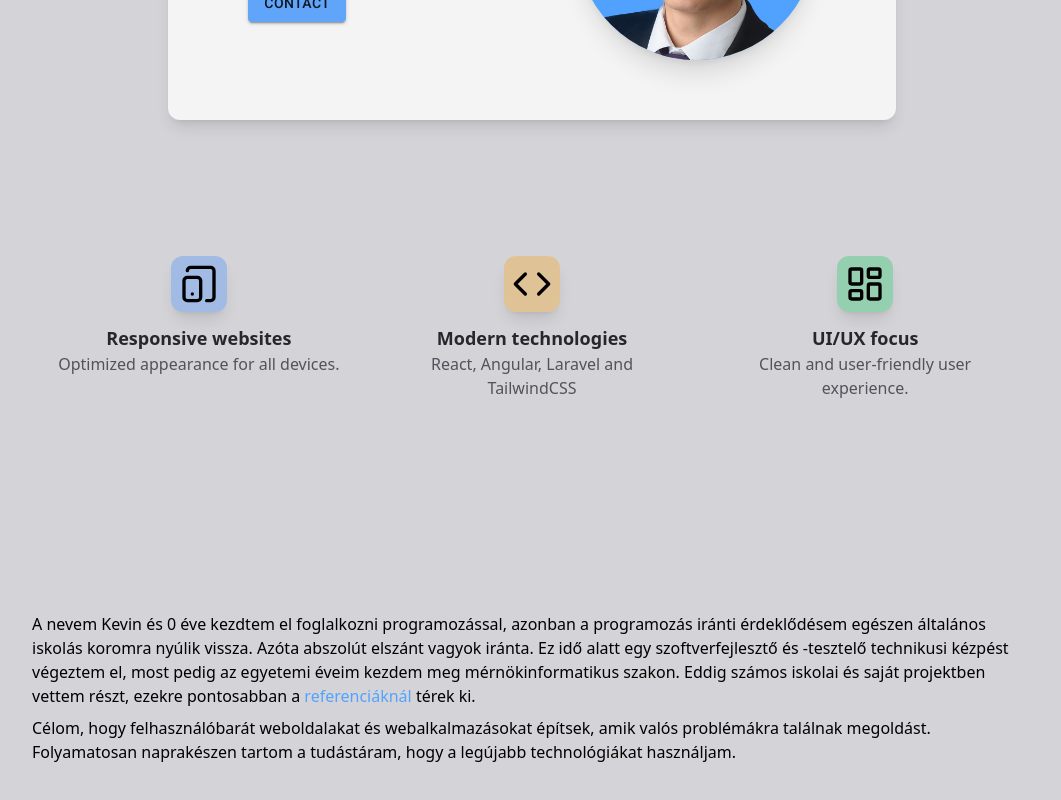
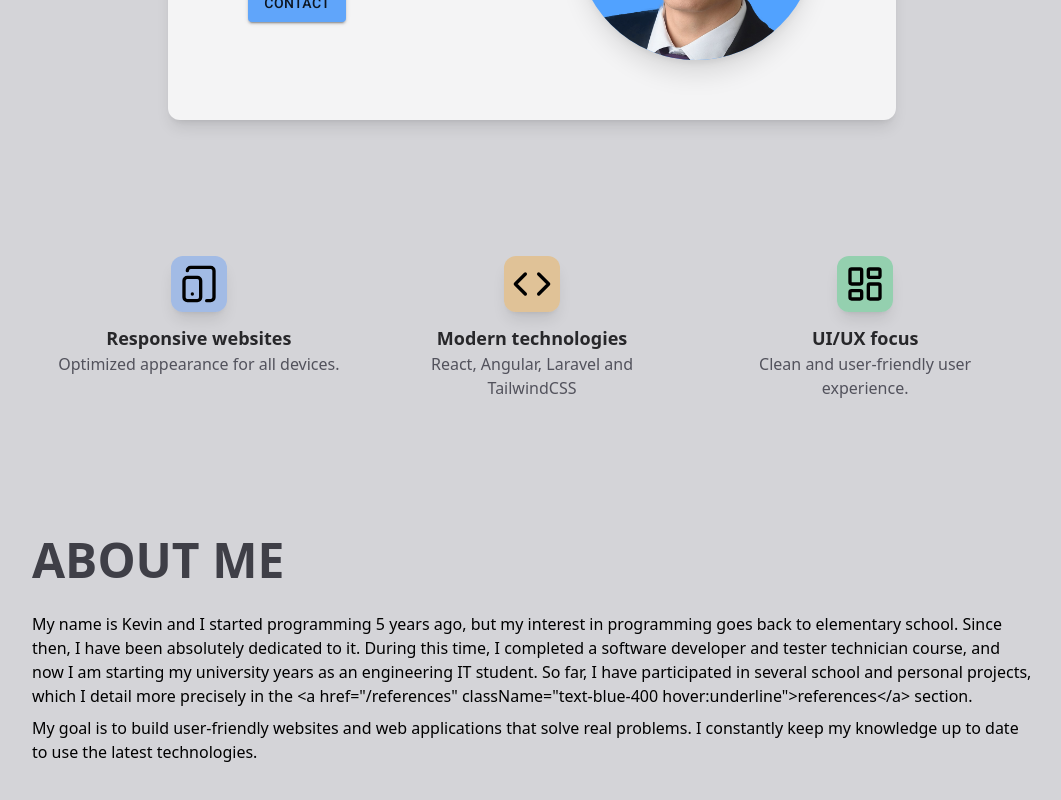
Before and after one commit to chencsi/chencsi.github.io, a React (Vite) app: page / in a window 1280 px wide. Shown: the part 340-1140 px from the top of the page, without its empty margins (108-1169 px from the left). Built offline with nearby package versions, Linux system fonts and the light colour scheme.

Commit message:
about now uses translation and theme

```diff
--- a/src/components/HomeAbout.jsx
+++ b/src/components/HomeAbout.jsx
@@ -1,18 +1,24 @@
+import translations from "../utils/translations";
+import useUI from "../hooks/useUI";
+
 function HomeAbout() {
+	const { theme, lang } = useUI();
+	const content = translations[lang]?.pages?.home?.about;
+
 	return (
 		<div
 			data-aos="fade-up"
 			data-aos-duration="500"
 			className="flex flex-col gap-2 max-w-[1000px] mx-auto"
 		>
-			<h2 className="text-zinc-300 font-extrabold text-5xl uppercase text-shadow mb-5">
-				Rólam
-			</h2>
+			<h3 className={`${theme === "dark" ? "text-zinc-300" : "text-zinc-700"} font-extrabold text-5xl uppercase text-shadow mb-5`}>
+				{content?.h3}
+			</h3>
 			<p>
-				A nevem Kevin és {0} éve kezdtem el foglalkozni programozással, azonban a programozás iránti érdeklődésem egészen általános iskolás koromra nyúlik vissza. Azóta abszolút elszánt vagyok iránta. Ez idő alatt egy szoftverfejlesztő és -tesztelő technikusi kézpést végeztem el, most pedig az egyetemi éveim kezdem meg mérnökinformatikus szakon. Eddig számos iskolai és saját projektben vettem részt, ezekre pontosabban a <a href="/references" className="text-blue-400 hover:underline">referenciáknál</a> térek ki.
+				{content?.p1}
 			</p>
 			<p>
-				Célom, hogy felhasználóbarát weboldalakat és webalkalmazásokat építsek, amik valós problémákra találnak megoldást. Folyamatosan naprakészen tartom a tudástáram, hogy a legújabb technológiákat használjam.
+				{content?.p2}
 			</p>
 		</div>
 	);
```
